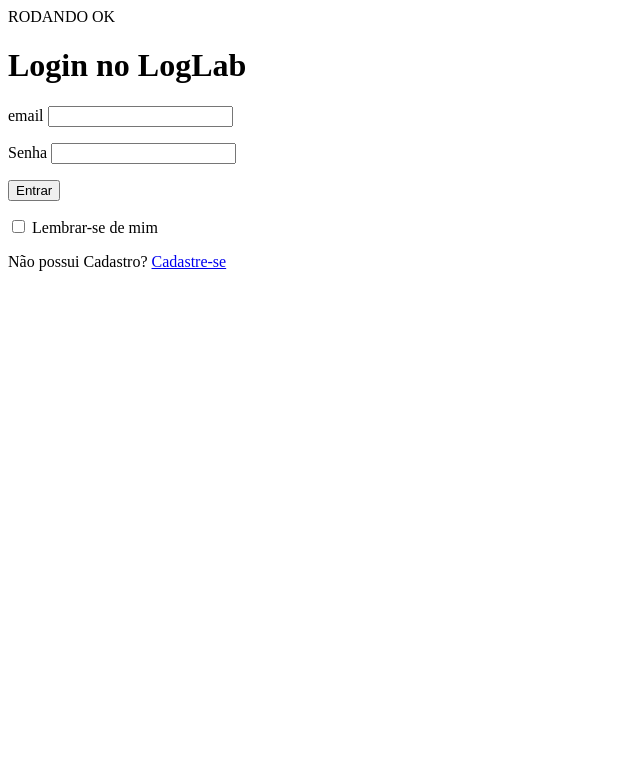
After one commit to lucasdrak/Login-cadastro-php, a PHP site: page /Login.php in a window 1280 px wide. The commit adds this page. Shown: the top 783 px of the page, without its empty margins (0-640 px from the left). Run offline with PHP 8.4, Linux system fonts and the light colour scheme.

Commit message:
Add files via upload

```diff
--- /dev/null
+++ b/Login.php
@@ -0,0 +1,105 @@
+<?php
+// Incluir o arquivo de conexão
+include("conexao.php");
+
+// Função para gerar um token de autenticação
+function gerarToken() {
+    return bin2hex(random_bytes(32)); // Gera um token de 64 caracteres
+}
+
+// Verificar se os campos de e-mail e senha estão definidos
+if (isset($_POST['email']) && isset($_POST['senha'])) {
+
+    // Verificar se o campo de e-mail está vazio
+    if (strlen($_POST['email']) == 0) {
+        echo "Campo de e-mail não preenchido";
+    }
+
+    // Verificar se o campo de senha está vazio
+    elseif (strlen($_POST['senha']) == 0) {
+        echo "Campo de senha não preenchido";
+    }
+
+    // Se os campos de e-mail e senha não estiverem vazios, tente fazer o login do usuário
+    else {
+
+        // Escapar das strings de e-mail e senha para evitar ataques de injeção SQL
+        $email = $mysqli->real_escape_string($_POST['email']);
+        $senha = $mysqli->real_escape_string($_POST['senha']);
+
+        // Criar a consulta SQL para selecionar o usuário do banco de dados
+        $sql_code = "SELECT * FROM usuarios WHERE email = '$email' AND senha = '$senha'";
+
+        // Executar a consulta SQL e armazenar os resultados na variável $sql_query
+        $sql_query = $mysqli->query($sql_code) or die("Falha de conexão do código SQL" . $mysqli->error);
+
+        // Obter o número de linhas retornadas pela consulta SQL
+        $quantidade = $sql_query->num_rows;
+
+        // Se houver exatamente uma linha retornada pela consulta SQL, então o usuário existe e o login é bem-sucedido
+        if ($quantidade == 1) {
+
+            // Recuperar os dados do usuário dos resultados da consulta SQL
+            $usuario = $sql_query->fetch_assoc();
+
+            // Iniciar uma sessão se ela ainda não estiver iniciada
+            if (!isset($_SESSION)) {
+                session_start();
+            }
+
+            // Armazenar o ID e o nome do usuário nos dados da sessão
+            $_SESSION['id'] = $usuario['id'];
+            $_SESSION['nome'] = $usuario['nome'];
+
+            if (isset($_POST['lembrar']) && $_POST['lembrar'] == 1) {
+                $nome_usuario = $usuario['nome']; // Substitua pelo valor correto
+                $token_autenticacao = gerarToken(); // Gere um token de autenticação único
+
+                setcookie("lembrar_usuario", $nome_usuario, time() + 604800); // Um exemplo de cookie que expira em uma semana
+                setcookie("lembrar_token", $token_autenticacao, time() + 604800);
+            }
+
+            // Redirecionar o usuário para a página painel.php
+            header("location: painel.php");
+        }
+
+        // Se não houver exatamente uma linha retornada pela consulta SQL, então o usuário não existe ou a senha está incorreta
+        else {
+            echo "Falha ao logar! E-mail ou senha incorretos";
+        }
+    }
+}
+?>
+
+
+
+ <!DOCTYPE html>
+<html lang="pt-br">
+<head>
+	<meta charset="utf-8">
+	<meta http-equiv="X-UA-compatible" content="IE=edge">
+	<meta name="viewport" content="width=device-width, initial-scale=1">
+	<title>Login no LOGLAB</title>
+</head>
+<body>
+	<p></p>
+	<h1>Login no LogLab</h1>
+	<form action="" method="post">
+	  <label>email</label>
+	  <input type="text" name="email" autocomplete="off" class="form-control">
+	  </p>
+	  <p>
+	  	<label>Senha</label>
+	  	<input type="password" name="senha" >
+	  </p>
+	  <p>
+	  	<button type="submit">Entrar</button>
+	  </p>
+      <input type="checkbox" name="lembrar" value="1"> Lembrar-se de mim
+
+      <p>
+        <label>Não possui Cadastro? </label><a href="cadastro.php">Cadastre-se</a>
+	  </p>
+	</form>
+</body>
+</html>
--- /dev/null
+++ b/conexao.php
@@ -0,0 +1,21 @@
+<?php
+
+$hostname = "localhost";
+$bancodedados = "login";
+$usuario = "root";
+$senha = "";
+
+$mysqli = new mysqli($hostname, $usuario, $senha, $bancodedados) or die ('nao conectado');
+
+if ($mysqli->connect_errno) {
+    echo "Falha na conexão com o banco de dados: " . $mysqli->connect_error;
+    // Você pode adicionar aqui qualquer tratamento de erro que desejar.
+} else
+   echo "RODANDO OK";
+
+   /* Campo feito para area de testes
+   caso o sql nao esteja conectando a mensagem
+   falha de conexão aparecerá. Para confirmar a conexão
+   escreva uma mensangem em else>echo "mensangem validade". */
+
+?>
```
Also changed, not shown: logout.php (added, +9 -0 lines), painel.php (added, +24 -0 lines), protect.php (added, +9 -0 lines), cadastro.php (line endings or trailing spaces).
